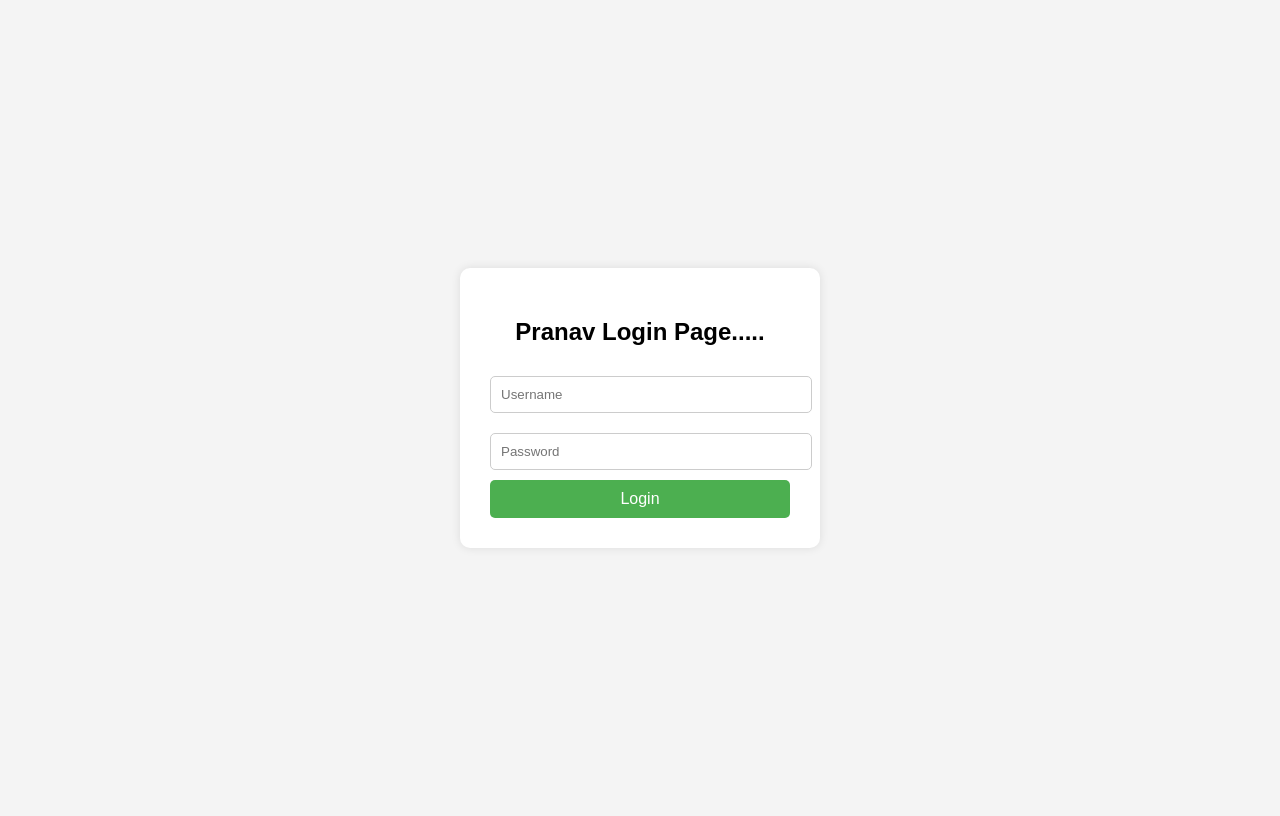
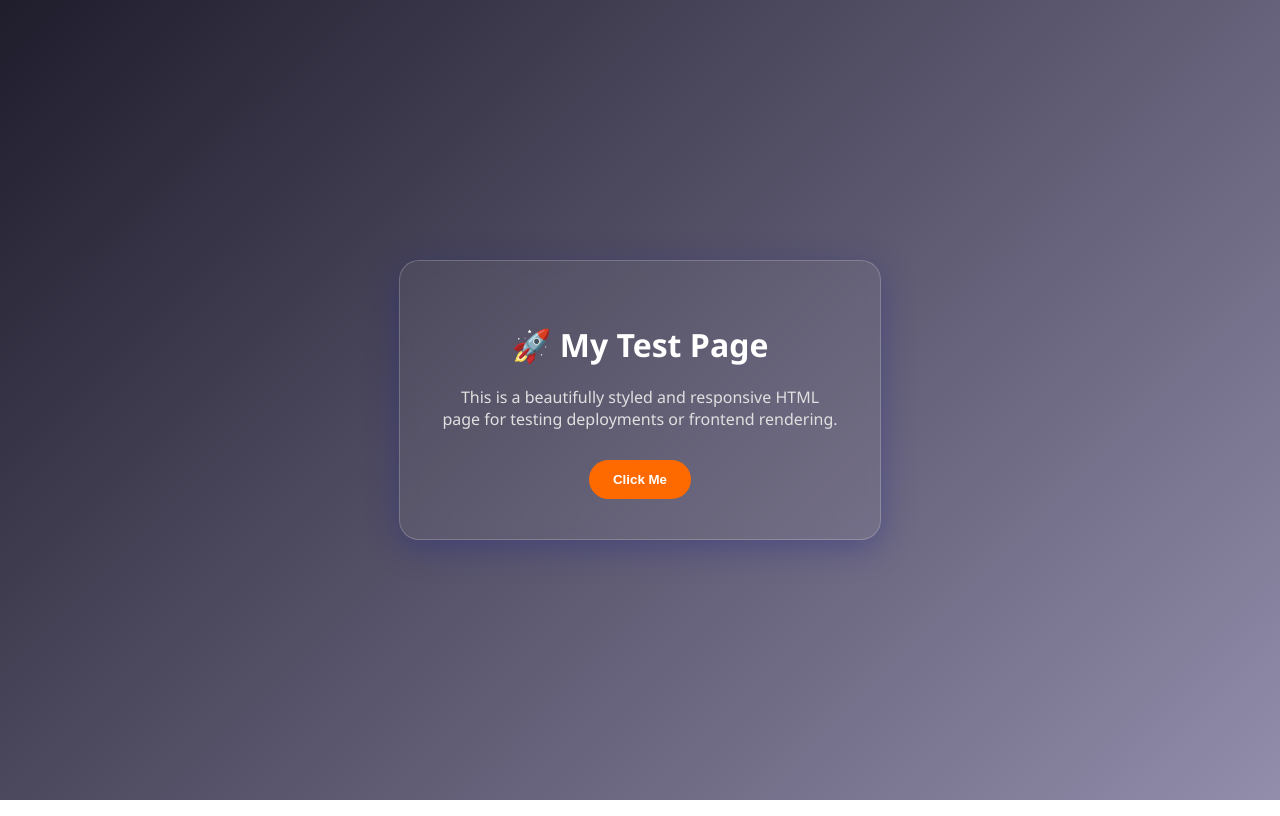
Before and after one commit to JadhavPranav-cloud/CICD, a plain HTML site: page website/index.html in a window 1280 px wide. Drawn offline with Linux system fonts and the light colour scheme.

Commit message:
index.html

```diff
--- a/website/index.html
+++ b/website/index.html
@@ -3,59 +3,85 @@
 <head>
   <meta charset="UTF-8" />
   <meta name="viewport" content="width=device-width, initial-scale=1.0"/>
-  <title>Login Page</title>
+  <title>Impressive HTML Test Page</title>
   <style>
     body {
-      font-family: Arial, sans-serif;
-      background: #f4f4f4;
+      margin: 0;
+      font-family: "Segoe UI", Tahoma, Geneva, Verdana, sans-serif;
+      background: linear-gradient(135deg, #1f1c2c, #928dab);
+      color: white;
       display: flex;
       justify-content: center;
       align-items: center;
       height: 100vh;
+      animation: fadeIn 1.5s ease-in;
     }
-    .login-container {
-      background: #fff;
-      padding: 30px;
-      border-radius: 10px;
-      box-shadow: 0 0 10px rgba(0,0,0,0.1);
-      width: 300px;
+
+    .card {
+      background-color: rgba(255, 255, 255, 0.05);
+      backdrop-filter: blur(8px);
+      border: 1px solid rgba(255, 255, 255, 0.2);
+      border-radius: 20px;
+      padding: 40px;
+      max-width: 400px;
+      text-align: center;
+      box-shadow: 0 8px 32px 0 rgba(31, 38, 135, 0.37);
+      animation: slideUp 0.8s ease-out;
     }
-    .login-container h2 {
-      text-align: center;
+
+    .card h1 {
+      font-size: 2rem;
       margin-bottom: 20px;
     }
-    input[type="text"], input[type="password"] {
-      width: 100%;
-      padding: 10px;
-      margin: 10px 0;
-      border-radius: 5px;
-      border: 1px solid #ccc;
+
+    .card p {
+      font-size: 1rem;
+      margin-bottom: 30px;
+      color: #e0e0e0;
     }
-    input[type="submit"] {
-      width: 100%;
-      padding: 10px;
-      background-color: #4CAF50;
+
+    .card button {
+      background: #ff6a00;
       border: none;
+      padding: 12px 24px;
+      border-radius: 25px;
       color: white;
-      font-size: 16px;
-      border-radius: 5px;
+      font-weight: bold;
       cursor: pointer;
+      transition: 0.3s ease;
     }
-    input[type="submit"]:hover {
-      background-color: #45a049;
+
+    .card button:hover {
+      background: #e65c00;
+    }
+
+    @keyframes fadeIn {
+      from { opacity: 0; }
+      to { opacity: 1; }
+    }
+
+    @keyframes slideUp {
+      from { transform: translateY(30px); opacity: 0; }
+      to { transform: translateY(0); opacity: 1; }
+    }
+
+    @media (max-width: 500px) {
+      .card {
+        width: 90%;
+        padding: 20px;
+      }
+
+      .card h1 {
+        font-size: 1.5rem;
+      }
     }
   </style>
 </head>
 <body>
-
-  <div class="login-container">
-    <h2>Pranav Login Page.....</h2>
-    <form action="/login" method="post">
-      <input type="text" name="username" placeholder="Username" required />
-      <input type="password" name="password" placeholder="Password" required />
-      <input type="submit" value="Login" />
-    </form>
+  <div class="card">
+    <h1>🚀 My Test Page</h1>
+    <p>This is a beautifully styled and responsive HTML page for testing deployments or frontend rendering.</p>
+    <button onclick="alert('🚀 Deployed Successfully!')">Click Me</button>
   </div>
-
 </body>
 </html>
```
